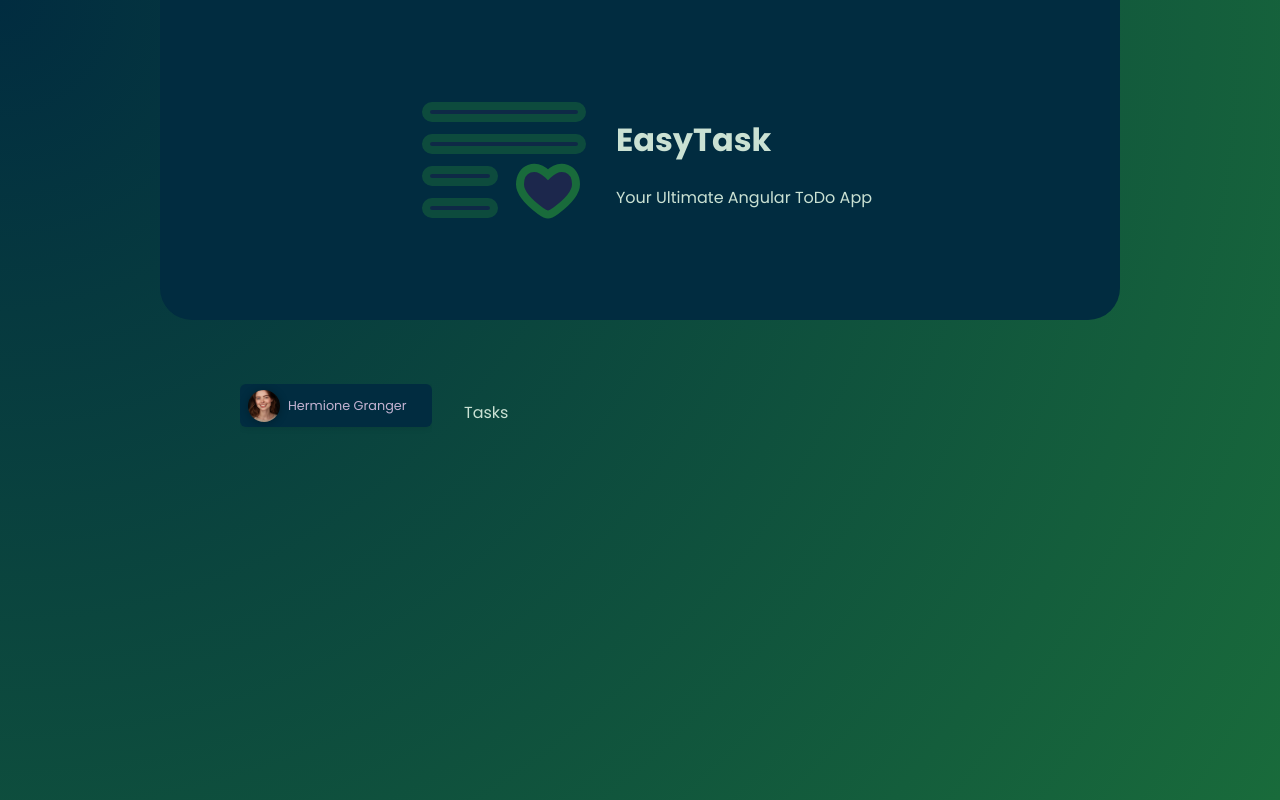
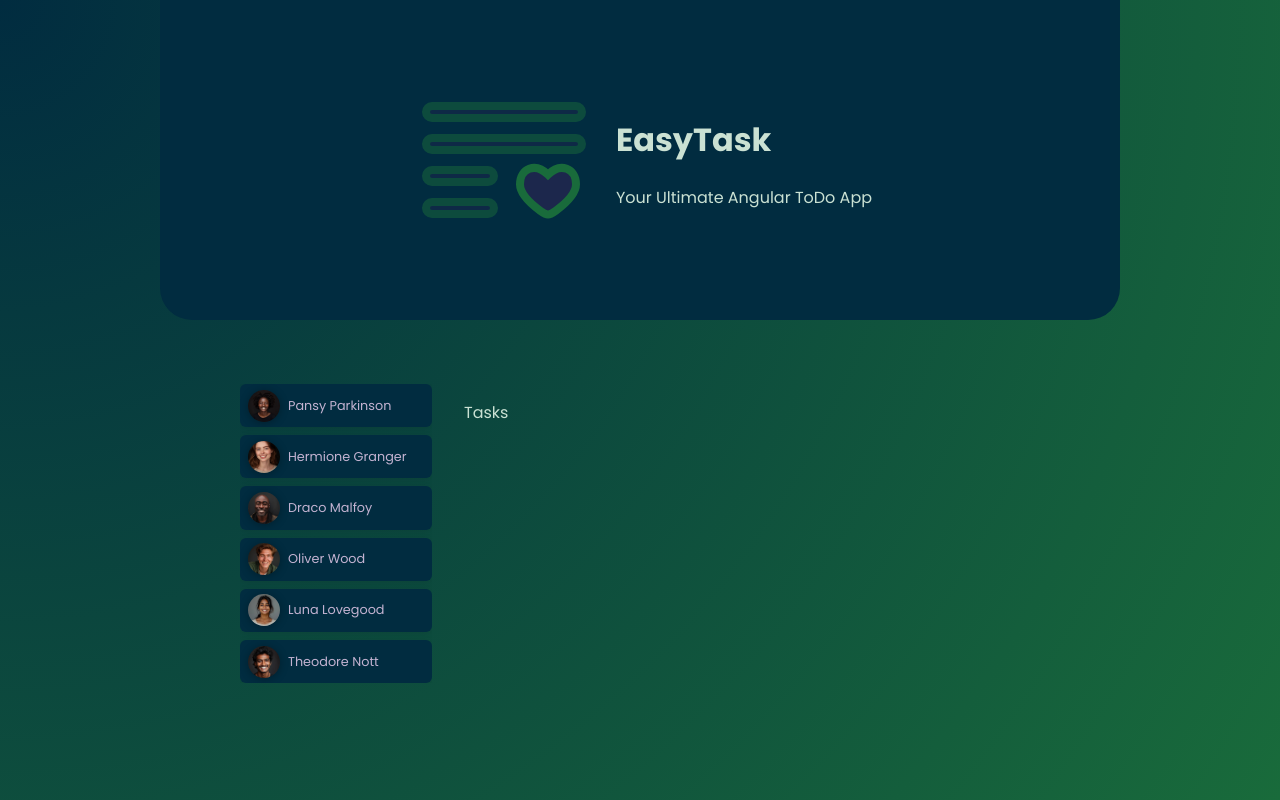
Before and after one commit to suffle-girl/todo-angular, an Angular app: page / in a window 1280 px wide. Built offline with nearby package versions, Linux system fonts and the light colour scheme.

Commit message:
Loop and output all users.

```diff
--- a/src/app/app.component.html
+++ b/src/app/app.component.html
@@ -2,7 +2,11 @@
 
 <main>
   <ul id="users">
-    <li><app-user /></li>
+    @for (user of users; track user.id) {
+    <li>
+      <app-user [user]="user" (select)="onSelectUser($event)" />
+    </li>
+    }
   </ul>
 
   <p>Tasks</p>
--- a/src/app/app.component.ts
+++ b/src/app/app.component.ts
@@ -1,6 +1,7 @@
 import { Component } from '@angular/core';
 import { HeaderComponent } from './header/header.component';
 import { UserComponent } from './user/user.component';
+import { DUMMY_USERS } from './dummy-users';
 
 @Component({
   selector: 'app-root',
@@ -8,4 +9,10 @@ import { UserComponent } from './user/user.component';
   styleUrl: './app.component.css',
   imports: [HeaderComponent, UserComponent],
 })
-export class AppComponent {}
+export class AppComponent {
+  users = DUMMY_USERS;
+
+  onSelectUser(id: string) {
+    console.log('Selected user with id: ' + id);
+  }
+}
--- a/src/app/user/user.component.html
+++ b/src/app/user/user.component.html
@@ -1,6 +1,6 @@
 <div class="user-button">
-  <button>
-    <img [src]="`/users/${selectedUser.avatar}`" alt="user profile picture" />
-    <span>{{ selectedUser.name }}</span>
+  <button (click)="onSelectUser()">
+    <img [src]="imagePath" [alt]="user.name" />
+    <span>{{ user.name }}</span>
   </button>
 </div>
--- a/src/app/user/user.component.ts
+++ b/src/app/user/user.component.ts
@@ -1,7 +1,5 @@
-import { Component } from '@angular/core';
-import { DUMMY_USERS } from '../dummy-users';
-
-const randomIndex = Math.floor(Math.random() * DUMMY_USERS.length);
+import { Component, EventEmitter, Input, Output } from '@angular/core';
+import { User } from './user.model';
 
 @Component({
   selector: 'app-user',
@@ -10,5 +8,14 @@ const randomIndex = Math.floor(Math.random() * DUMMY_USERS.length);
   styleUrl: './user.component.css',
 })
 export class UserComponent {
-  selectedUser = DUMMY_USERS[randomIndex];
+  @Input({ required: true }) user!: User;
+  @Output() select = new EventEmitter<string>();
+
+  get imagePath() {
+    return `/users/${this.user.avatar}`;
+  }
+
+  onSelectUser() {
+    this.select.emit(this.user.id);
+  }
 }
--- /dev/null
+++ b/src/app/user/user.model.ts
@@ -0,0 +1,5 @@
+export interface User {
+  id: string;
+  name: string;
+  avatar: string;
+}
```
